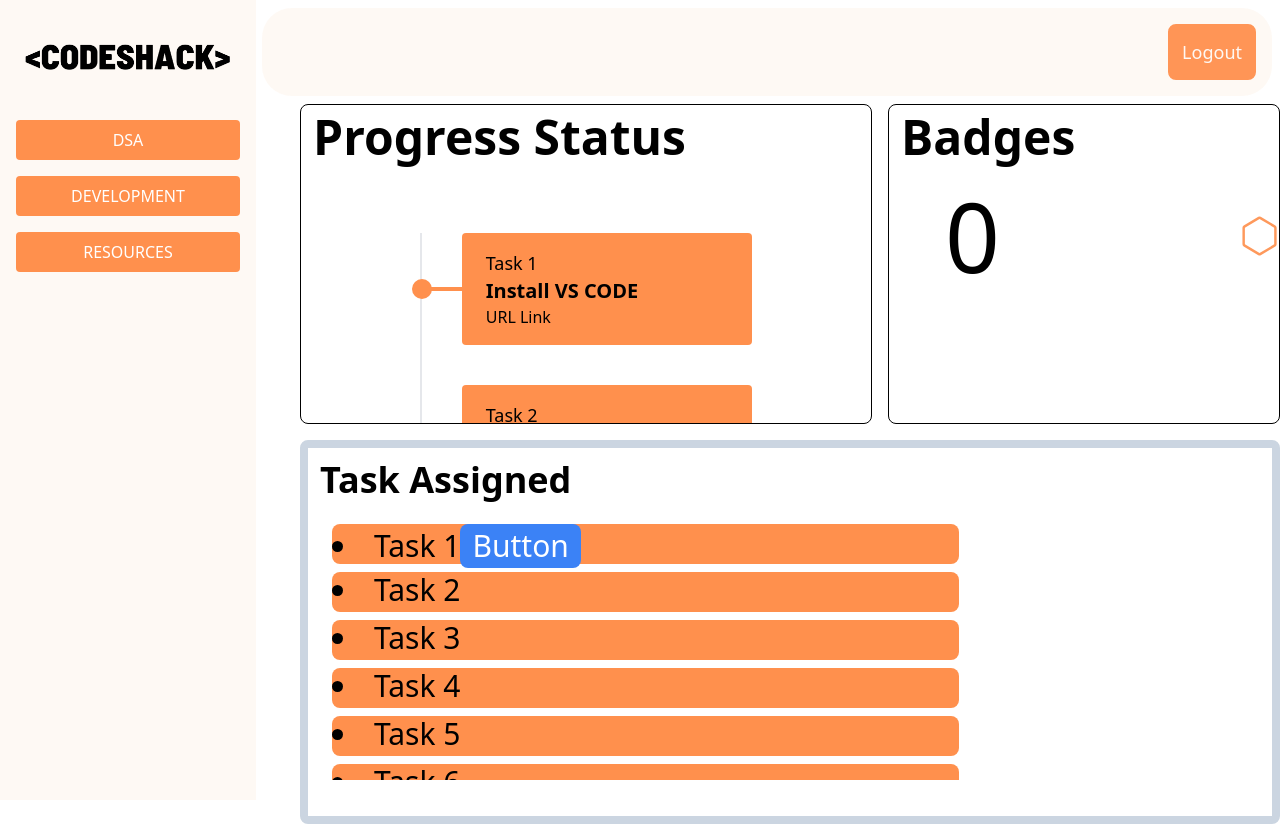
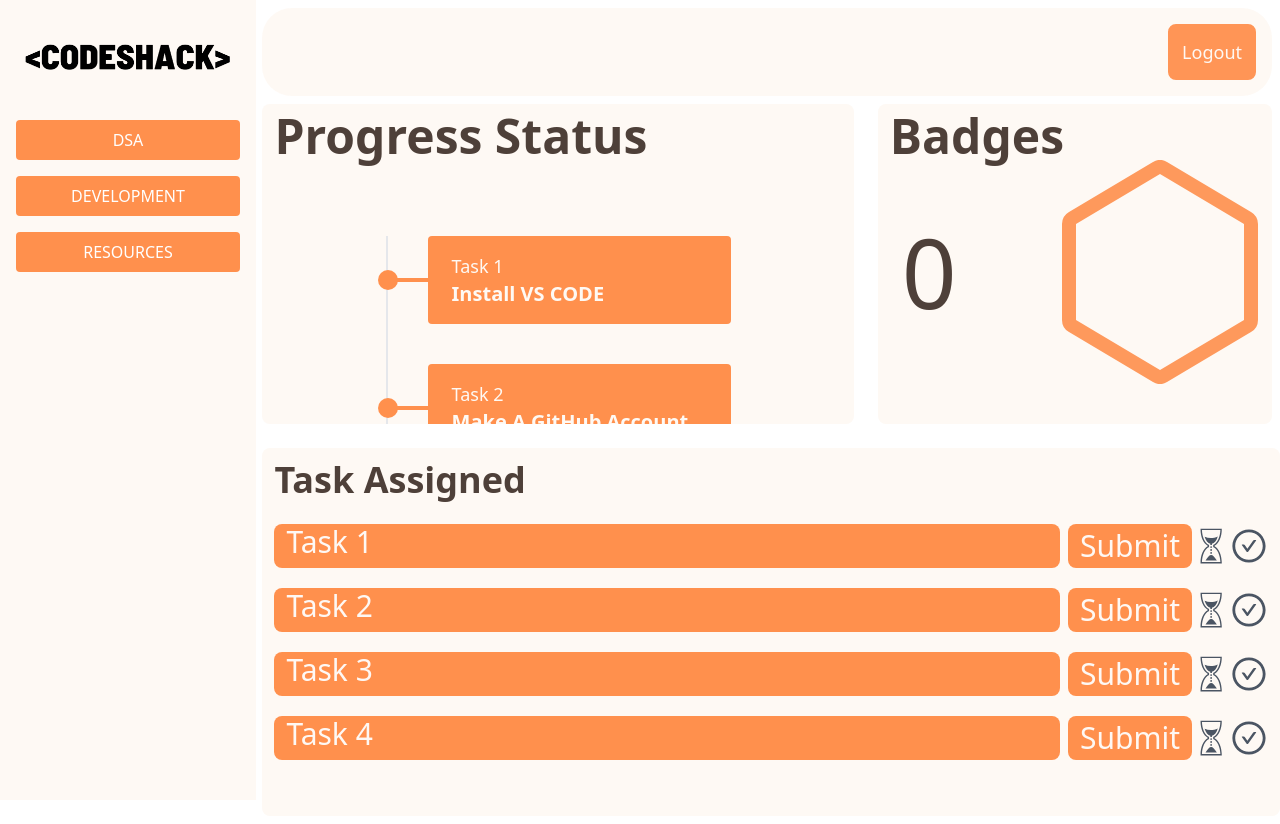
Before and after one commit to techhub-community/csoc_dashboard, a Next.js app: page / in a window 1280 px wide. Built offline with nearby package versions, Linux system fonts and the light colour scheme.

Commit message:
FE-Development changes

```diff
--- a/components/Development/badges.tsx
+++ b/components/Development/badges.tsx
@@ -1,16 +1,15 @@
 import React from 'react';
-import {BsHexagon} from 'react-icons/bs';
+import { BsHexagon } from 'react-icons/bs';
+
 function Badges() {
   return (
-    <div className ="text-black box-border h-80 w-2/5 mt-20 border border-black rounded-lg">
-      <div >
-        <h2 className="text-5xl font-bold mt-2 ml-3">Badges</h2>
-        <div className='flex flex-row space-between items-center md:space-x-60 space-x-10 ml-8'>
-            <h1 className='text-8xl ml-6'>0</h1>
-            <BsHexagon size={150} color="#FE995C" />
-        </div>
-        </div>
-        </div>
+    <div className="text-lightblack h-auto w-full mt-3 md:h-80  md:w-2/5  md:mt-20 bg-whitish mx-0 md:mx-2 my-4 rounded-lg">
+      <h2 className="text-5xl font-bold mt-2 ml-3">Badges</h2>
+      <div className="flex flex-row justify-between items-center w-full">
+        <h1 className="text-8xl ml-6">0</h1>
+        <BsHexagon className="text-orange2 w-20 h-20 md:w-56 md:h-56" />
+      </div>
+    </div>
   );
 }
 
--- a/components/Development/index.tsx
+++ b/components/Development/index.tsx
@@ -5,20 +5,14 @@ import Task from './task';
 
 function Development() {
   return (
-    <div style={{marginLeft:'300px'}}>
-    <div className="flex flex-col h-screen">
-      {/* Two boxes at the top */}
-
-      <div className="flex space-x-4">
+      <div className="md:ml-[20.5%]">
+    <div className="flex flex-col h-screen ">
+      <div className="flex flex-col md:flex-row md:items-center md:gap-4">
         <ProgressTask />
         <Badges />
       </div>
-
-      {/* Box at the bottom */}
-      <div className="mt-auto">
-        <Task />
-      </div>
-    </div>
+       <Task />
+     </div>
     </div>
   );
 }
--- a/components/Development/progessTask.tsx
+++ b/components/Development/progessTask.tsx
@@ -1,78 +1,27 @@
-import React from 'react';
+import React from "react";
+import tasks from "@/constants/Development/progressTaskData";
 
 function ProgressTask() {
   return (
-    <div className="text-black box-border h-80 w-3/5 mt-20 border border-black overflow-y-scroll relative rounded-lg">
-
+    <div className="text-lightblack mt-20 h-80  w-full md:h-80  md:w-3/5 overflow-y-scroll bg-whitish my-4 rounded-lg">
       <div>
-        <h2 className="text-5xl font-bold  mt-2 ml-3">Progress Status</h2>
+        <h2 className="text-5xl font-bold mt-2 ml-3">Progress Status</h2>
       </div>
-      {/* Timeline */}
-      <div className="w-10/12 md:w-7/12 lg:6/12 mx-auto relative py-8">
+      <div className="w-10/12 md:w-7/12 lg:6/12 mx-auto relative py-9">
         <div className="border-l-2 mt-10">
-          {/* Card 1 */}
-          <div className="transform transition cursor-pointer hover:-translate-y-2 ml-10 relative flex items-center px-6 py-4  border-orangee bg-orangee  text-black rounded mb-10 flex-col md:flex-row space-y-4 md:space-y-0">
-            {/* Dot Following the Left Vertical Line */}
-            <div className="w-5 h-5 bg-orangee absolute -left-10 transform -translate-x-2/4 rounded-full z-10 mt-2 md:mt-0"></div>
-
-            {/* Line that connects the box with the vertical line */}
-            <div className="w-10 h-1 bg-orangee absolute -left-10 z-0"></div>
-
-            {/* Content shown in the box */}
-            <div className="flex-auto ">
-              <h1 className="text-lg">Task 1</h1>
-              <h1 className="text-xl font-bold">Install VS CODE</h1>
-              <h3>URL Link</h3>
+          {tasks.map((task) => (
+            <div
+              key={task.id}
+              className="transform transition cursor-pointer hover:-translate-y-2 ml-10 relative flex items-center px-6 py-4 border-orangee bg-orangee  hover:bg-orange-500 text-whitish rounded mb-10 flex-col md:flex-row gap-4 md:gap-0"
+            >
+              <div className="w-5 h-5 bg-orangee absolute -left-10 transform -translate-x-2/4 rounded-full z-10 mt-2 md:mt-0"></div>
+              <div className="w-10 h-1 bg-orangee absolute -left-10 z-0"></div>
+              <div className="flex-auto">
+                <h1 className="text-lg">{task.title}</h1>
+                <h1 className="text-xl font-bold">{task.description}</h1>
+              </div>
             </div>
-          </div>
-
-          {/* Card 2 */}
-          <div className="transform transition cursor-pointer hover:-translate-y-2 ml-10 relative flex items-center px-6 py-4  border-orangee bg-orangee  text-black rounded mb-10 flex-col md:flex-row space-y-4 md:space-y-0">
-            <div className="w-5 h-5  bg-orangee absolute -left-10 transform -translate-x-2/4 rounded-full z-10 mt-2 md:mt-0"></div>
-
-            <div className="w-10 h-1  bg-orangee absolute -left-10 z-0"></div>
-            <div className="flex-auto">
-              <h1 className="text-lg">Task 2</h1>
-              <h1 className="text-xl font-bold">Make A GitHub Account</h1>
-              <h3>URL Link</h3>
-            </div>
-          </div>
-
-          {/* Card 3 */}
-          <div className="transform transition cursor-pointer hover:-translate-y-2 ml-10 relative flex items-center px-6 py-4  border-orangee bg-orangee  text-black rounded mb-10 flex-col md:flex-row space-y-4 md:space-y-0">
-            <div className="w-5 h-5  bg-orangee absolute -left-10 transform -translate-x-2/4 rounded-full z-10 mt-2 md:mt-0"></div>
-            <div className="w-10 h-1  bg-orangee absolute -left-10 z-0"></div>
-
-            <div className="flex-auto">
-              <h1 className="text-lg">Task 3</h1>
-              <h1 className="text-xl font-bold">Solve DSA Problem</h1>
-              <h3>URL Link</h3>
-            </div>
-            </div>
-
-          {/* Card 4 */}
-          <div className="transform transition cursor-pointer hover:-translate-y-2 ml-10 relative flex items-center px-6 py-4  border-orangee bg-orangee  text-black rounded mb-10 flex-col md:flex-row space-y-4 md:space-y-0">
-            <div className="w-5 h-5  bg-orangee absolute -left-10 transform -translate-x-2/4 rounded-full z-10 mt-2 md:mt-0"></div>
-            <div className="w-10 h-1  bg-orangee absolute -left-10 z-0"></div>
-            <div className="flex-auto">
-              <h1 className="text-lg">Task 4</h1>
-              <h1 className="text-xl font-bold">HTML</h1>
-              <h3>HTML Resources Link</h3>
-            </div>
-          </div>
-
-          {/* Card 5 */}
-          <div className="transform transition cursor-pointer hover:-translate-y-2 ml-10 relative flex items-center px-6 py-4  border-orangee bg-orangee  text-black rounded mb-10 flex-col md:flex-row">
-            <div className="w-5 h-5  bg-orangee absolute -left-10 transform -translate-x-2/4 rounded-full z-10 -mt-2 md:mt-0"></div>
-
-            <div className="w-10 h-1  bg-orangee absolute -left-10 z-0"></div>
-
-            <div className="flex-auto">
-              <h1 className="text-lg">Task 5</h1>
-              <h1 className="text-xl font-bold">CSS</h1>
-              <h3>CSS Resources Link</h3>
-            </div>
-          </div>
+          ))}
         </div>
       </div>
     </div>
--- a/components/Development/task.tsx
+++ b/components/Development/task.tsx
@@ -1,27 +1,30 @@
-import React from 'react';
+import React from "react";
+import { AiOutlineCheckCircle } from "react-icons/ai";
+import { GiSandsOfTime } from "react-icons/gi";
+import tasks1 from "@/constants/Development/taskData";
 
 function Task() {
   return (
-      <div className='text-black box-border p-3 h-96 w-full border-8 border-slate-300 rounded-lg'>
-        <div className='space-x-3'>
-          <h2 className='text-4xl font-bold'>Task Assigned</h2>
-          <div className='text-3xl mt-6 overflow-y-auto w-full h-64 sm:Overflow-x-auto'>
-            <div className='flex flex-col space-y-2'>
-               <li className='box-border  border-orangee bg-orangee  hover:bg-orange-500 h-10 w-4/6 bg-cream rounded-lg'>
-                <span className="w-3/4">Task 1</span>
-                <button className="ml-auto px-3 py-1 bg-blue-500 text-white rounded-lg">Button</button>
-              </li>
-              <li className='box-border  border-orangee bg-orangee  hover:bg-orange-500 h-10 w-4/6 bg-cream rounded-lg'>Task 2</li>
-              <li className='box-border  border-orangee bg-orangee  hover:bg-orange-500 h-10 w-4/6 bg-cream rounded-lg'>Task 3</li>
-              <li className='box-border  border-orangee bg-orangee  hover:bg-orange-500 h-10 w-4/6 bg-cream rounded-lg'>Task 4</li>
-              <li className='box-border  border-orangee bg-orangee  hover:bg-orange-500 h-10 w-4/6 bg-cream rounded-lg'>Task 5</li>
-              <li className='box-border  border-orangee bg-orangee  hover:bg-orange-500 h-10 w-4/6 bg-cream rounded-lg'>Task 6</li>
-              <li className='box-border  border-orangee bg-orangee  hover:bg-orange-500 h-10 w-4/6 bg-cream rounded-lg'>Task 7</li>
-              <li className='box-border  border-orangee bg-orangee  hover:bg-orange-500 h-10 w-4/6 bg-cream rounded-lg'>Task 8</li>
+    <div className="text-cream box-border p-3 h-96 w-full bg-whitish my-2 rounded-lg">
+      <h2 className="text-lightblack text-4xl font-bold">Task Assigned</h2>
+      <div className="text-3xl mt-6 overflow-y-auto w-full h-64">
+        <div className="flex flex-col space-y-5">
+
+          {tasks1.map((task1, index) => (
+            <div key={index} className="flex items-center">
+              <div className="box-border border-orangee bg-orangee hover:bg-orange-500 h-11 w-5/6 bg-cream rounded-lg">
+                <span className="w-3/4 px-3">{task1}</span>
+              </div>
+              <button className="ml-2 px-3 py-1 box-border border-orangee bg-orangee hover:bg-orange-500 rounded-lg">
+                Submit
+              </button>
+              <GiSandsOfTime className="text-grey w-10 h-10 md:w-10 md:h-10" />
+              <AiOutlineCheckCircle className="text-grey w-10 h-10 md:w-10 md:h-10" />
             </div>
-          </div>
+          ))}
         </div>
       </div>
+    </div>
   );
 }
 
--- /dev/null
+++ b/constants/Development/progressTaskData.ts
@@ -0,0 +1,29 @@
+const tasks = [
+    {
+      id: 1,
+      title: 'Task 1',
+      description: 'Install VS CODE',
+    },
+    {
+      id: 2,
+      title: 'Task 2',
+      description: 'Make A GitHub Account',
+    },
+    {
+      id: 3,
+      title: 'Task 3',
+      description: 'Solve DSA Problem',
+    },
+    {
+      id: 4,
+      title: 'Task 4',
+      description: 'HTML',
+    },
+    {
+      id: 5,
+      title: 'Task 5',
+      description: 'CSS',
+    },
+  ];
+
+  export default tasks;
--- /dev/null
+++ b/constants/Development/taskData.ts
@@ -0,0 +1,11 @@
+const tasks1 = [
+ 'Task 1',
+ 'Task 2',
+ 'Task 3',
+ 'Task 4',
+ 'Task 5',
+ 'Task 6',
+ 'Task 7',
+ 'Task 8', ];
+
+export default tasks1;
--- a/tailwind.config.js
+++ b/tailwind.config.js
@@ -17,6 +17,9 @@ module.exports = {
         reddish:"#FB3800",
         greyy:"#F4EEE9",
         orange2:"#FE995C",
+        whitish:"#FEF9F4",
+        lightblack:"#4E4039",
+        grey:"#4B5563",
 
       },
       backgroundImage: {
```
